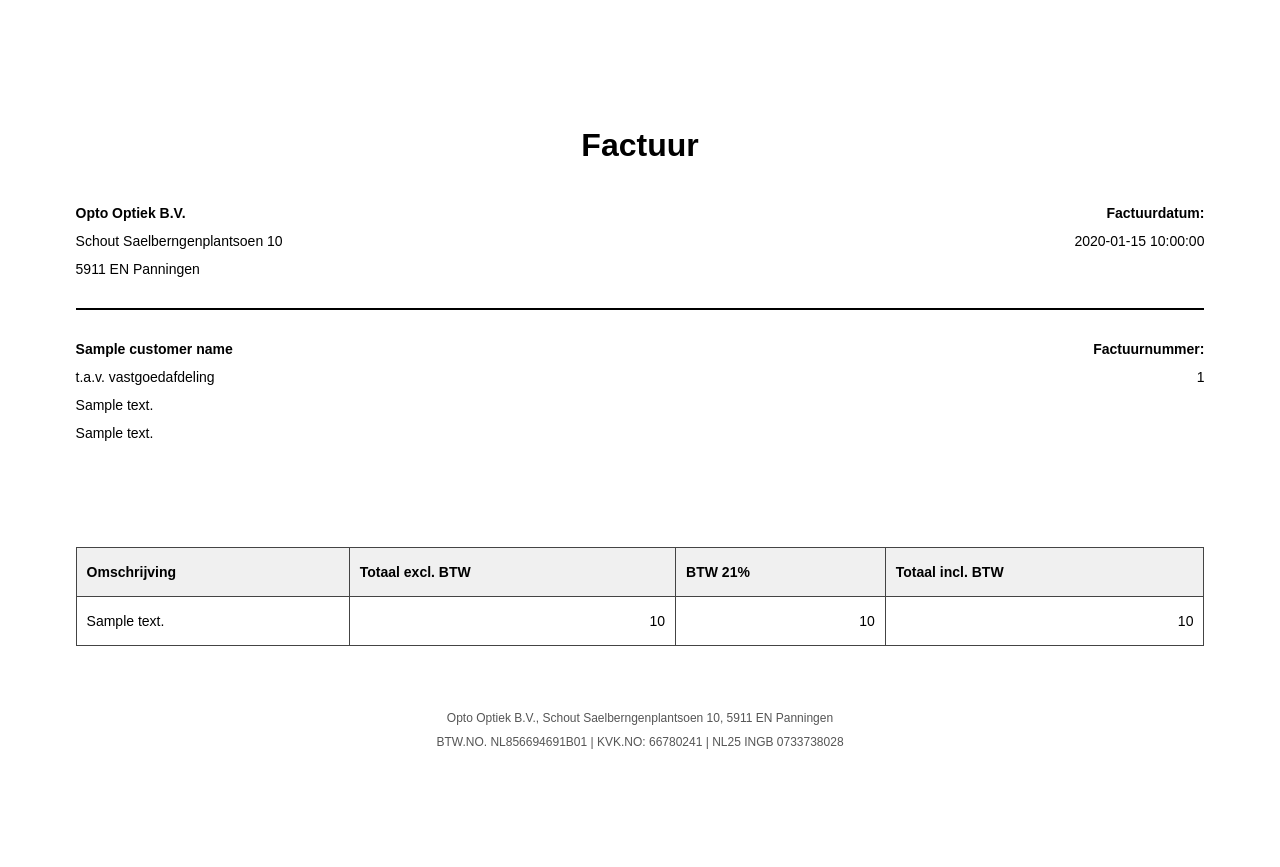
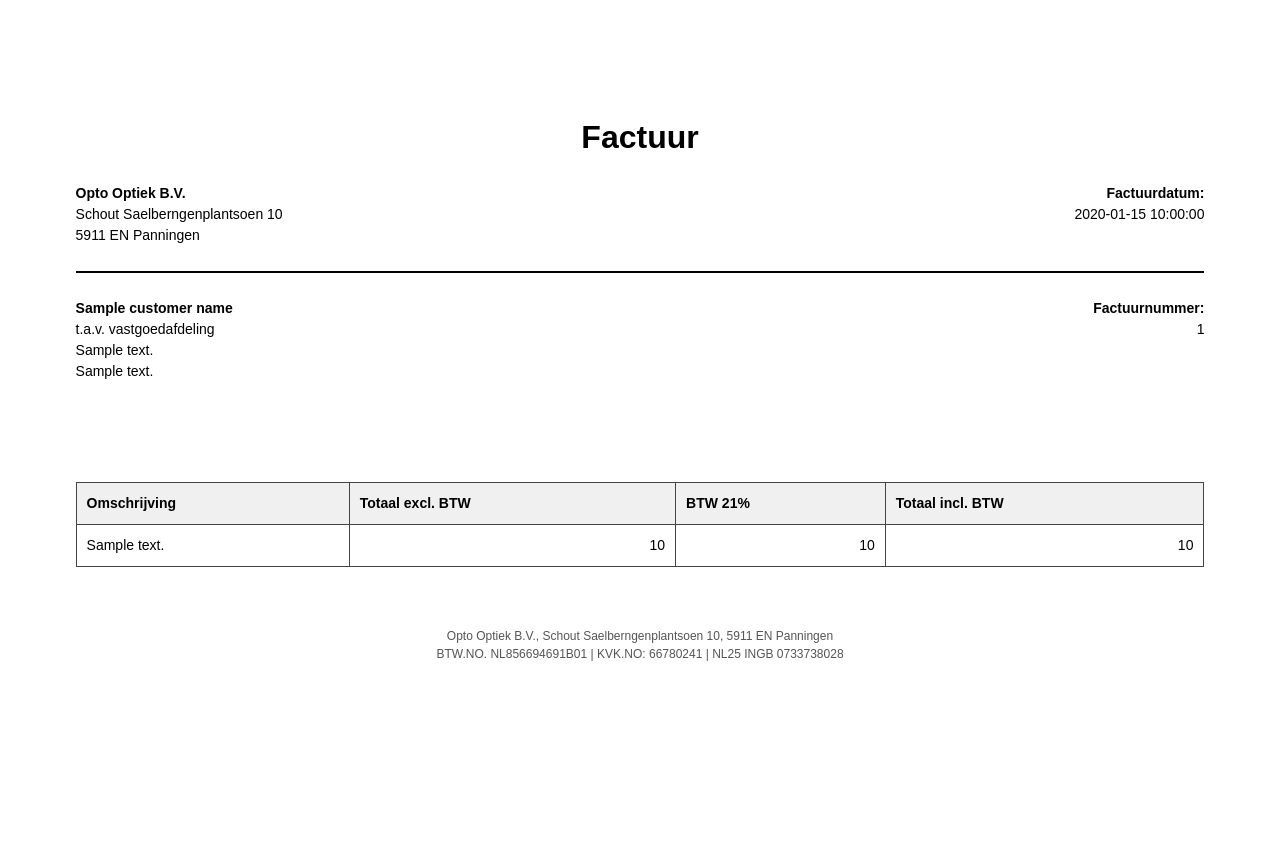
Before and after one commit to NXi99/opto-invoice-app, a Flask app: template templates/Opto.html in a window 1280 px wide. After the commit the page ends 661 px from the top, so only its background shows below. Run offline with Flask 3, Linux system fonts and the light colour scheme; the template is opened without the code that fills it: most values are stand-ins (such as "Sample title", 1, 10 or a date in 2020).

Commit message:
Update Opto.html

```diff
--- a/templates/Opto.html
+++ b/templates/Opto.html
@@ -7,7 +7,7 @@
         body {
             font-family: Arial, Helvetica, sans-serif;
             font-size: 14px;
-            line-height: 2;
+            line-height: 1.5;
             margin: 30mm 20mm 30mm 20mm;
         }
 
```
